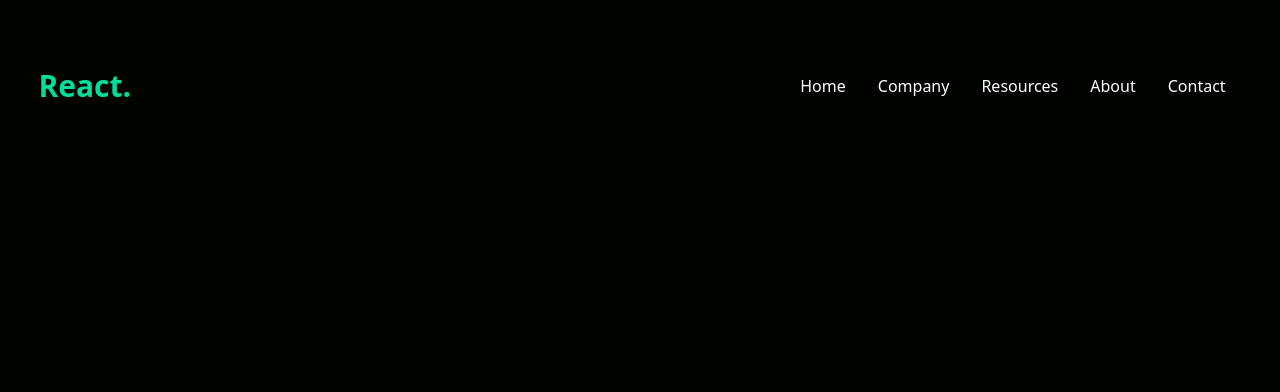
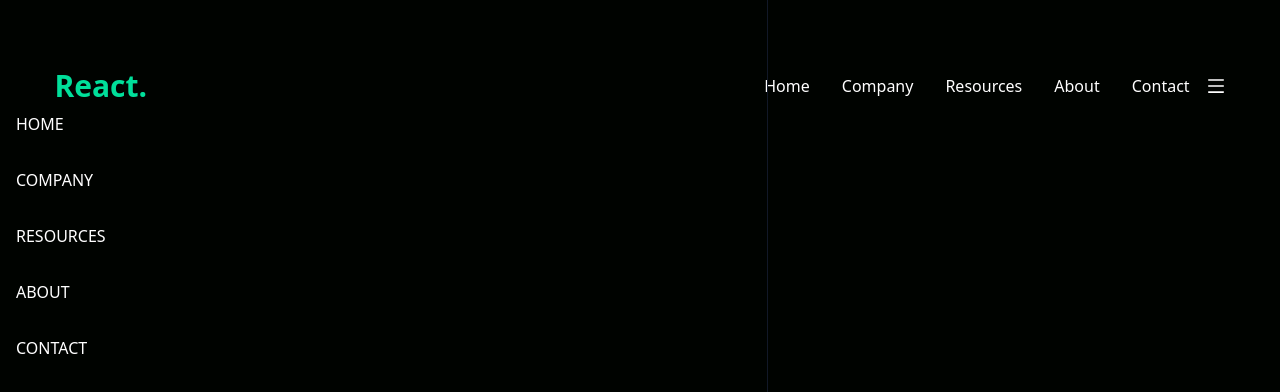
Before and after one commit to MALWICK/crypto-website, a React (Create React App) app: page / in a window 1280 px wide. Shown: the top 392 px of the page. Built offline with nearby package versions, Linux system fonts and the light colour scheme; the HTML template or start-up script is replaced by a standard one.

Commit message:
creating my navbar with tailwind

```diff
--- a/src/component/Navbar/Navbar.jsx
+++ b/src/component/Navbar/Navbar.jsx
@@ -1,8 +1,9 @@
 import React from 'react';
+import { AiOutlineClose, AiOutlineMenu } from 'react-icons/ai';
 
 function Navbar() {
   return (
-    <div className="flex justify-between items-center h-24 max-w-[1240px] text-white">
+    <div className="flex justify-between items-center h-24 px-4 max-w-[1240px] text-white">
       <h1 className="w-full text-3xl font-bold text-[#00df9a] ">React.</h1>
       <ul className="flex">
         <li className="p-4">Home</li>
@@ -11,6 +12,18 @@ function Navbar() {
         <li className="p-4">About</li>
         <li className="p-4">Contact</li>
       </ul>
+      <div>
+        <AiOutlineMenu size={20} />
+      </div>
+      <div className="fixed left-0 top-0 w-[60%] h-full border-r border-r-gray-900">
+        <ul className="pt-24 uppercase">
+          <li className="p-4">Home</li>
+          <li className="p-4">Company</li>
+          <li className="p-4">Resources</li>
+          <li className="p-4">About</li>
+          <li className="p-4">Contact</li>
+        </ul>
+      </div>
     </div>
   );
 }
```
